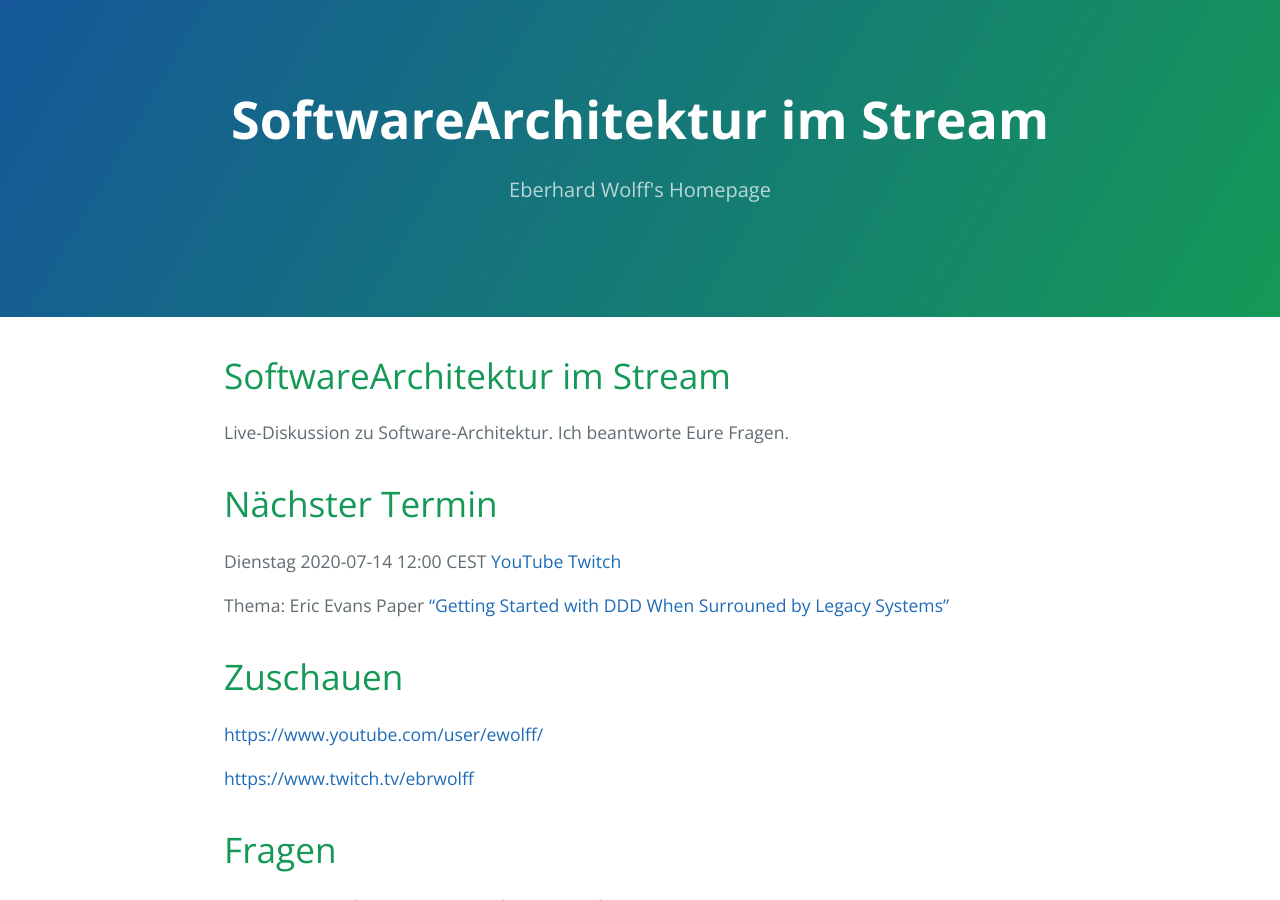
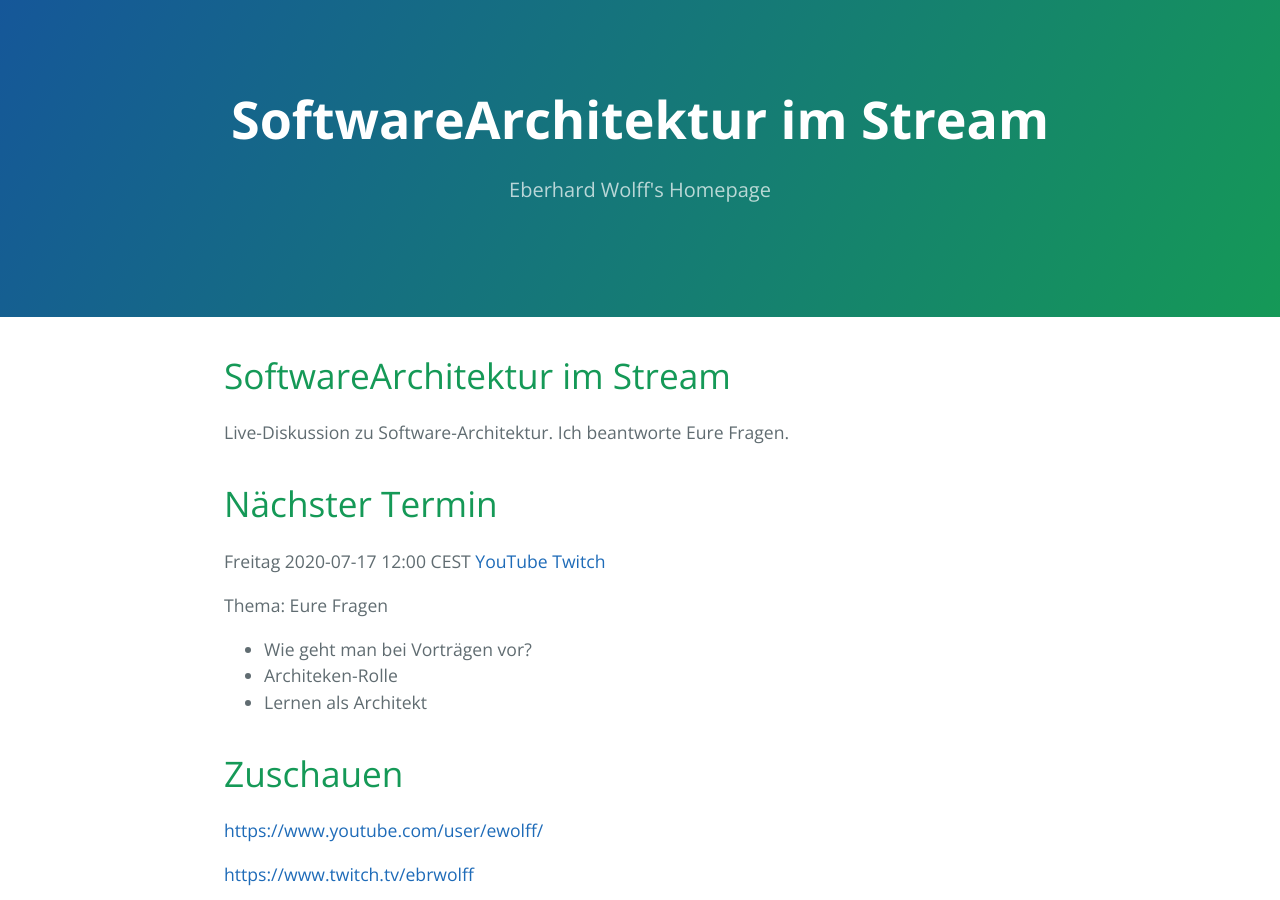
Before and after one commit to ewolff/ewolff.com, a Jekyll site: the page built from softwarearchitektur-im-stream.md, in a window 1280 px wide and 900 px high. Built offline with Jekyll 4.4.1, drawn with Linux system fonts in a browser that asks for light colours; our own code applies the rules of GitHub Pages for plain Markdown files.

Commit message:
Neue Episode für SoftwareArchitektur im Stream

```diff
--- a/softwarearchitektur-im-stream.md
+++ b/softwarearchitektur-im-stream.md
@@ -9,9 +9,13 @@ Fragen.
 
 # Nächster Termin
 
-Dienstag 2020-07-14 12:00 CEST [YouTube](https://www.youtube.com/user/ewolff/) [Twitch](https://www.twitch.tv/ebrwolff)
+Freitag 2020-07-17 12:00 CEST [YouTube](https://www.youtube.com/user/ewolff/) [Twitch](https://www.twitch.tv/ebrwolff)
 
-Thema: Eric Evans Paper ["Getting Started with DDD When Surrouned by Legacy Systems"](https://domainlanguage.com/wp-content/uploads/2016/04/GettingStartedWithDDDWhenSurroundedByLegacySystemsV1.pdf)
+Thema: Eure Fragen
+
+* Wie geht man bei Vorträgen vor?
+* Architeken-Rolle
+* Lernen als Architekt
 
 # Zuschauen
 
```
